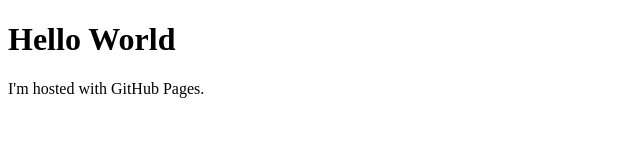
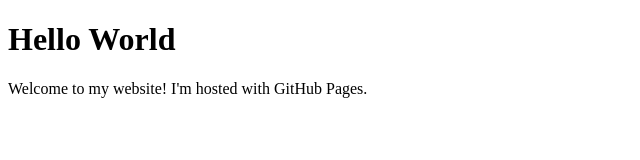
Before and after one commit to anna-ne/anna-ne.github.io, a plain HTML site: page index.html in a window 1280 px wide. Shown: the whole page, without its empty margins (0-640 px from the left). Drawn offline with Linux system fonts and the light colour scheme.

Commit message:
Update index.html

```diff
--- a/index.html
+++ b/index.html
@@ -2,6 +2,6 @@
 <html>
 <body>
 <h1>Hello World</h1>
-<p>I'm hosted with GitHub Pages.</p>
+<p>Welcome to my website! I'm hosted with GitHub Pages.</p>
 </body>
 </html>
```
